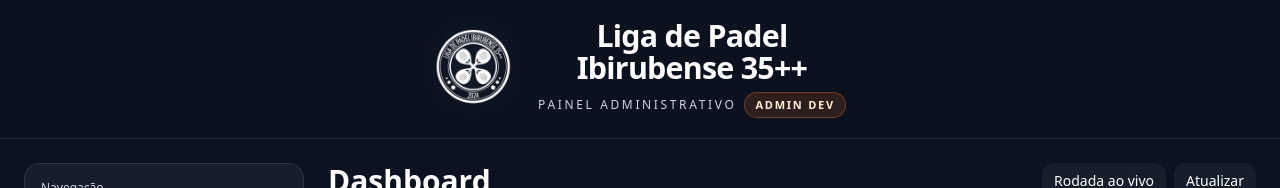
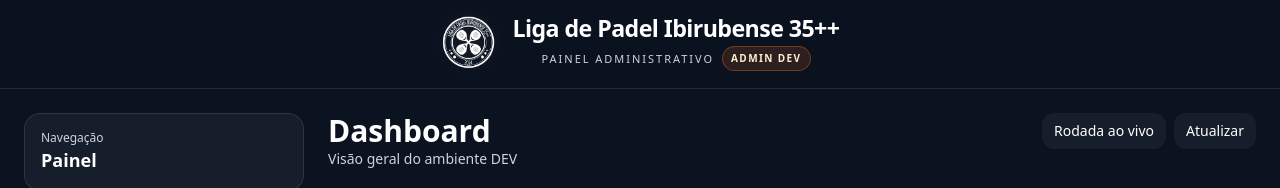
Before and after one commit to joaomedeirosjr/LPI35-DESENV, a React (Vite) app: page /admin in a window 1280 px wide. Shown: the top 188 px of the page. Built offline with nearby package versions, Linux system fonts and the light colour scheme; no server answers; the database is empty.

Commit message:
Refina header admin e atualiza icones PWA

```diff
--- a/src/pages/admin/AdminLayout.tsx
+++ b/src/pages/admin/AdminLayout.tsx
@@ -261,7 +261,7 @@ export default function AdminLayout() {
   return (
     <div className="min-h-screen w-full bg-gripoBlue text-white">
       <div className="sticky top-0 z-30 w-full border-b border-white/10 bg-gripoBlue/95 backdrop-blur">
-        <div className="w-full px-4 md:px-6 py-4 md:py-5">
+        <div className="w-full px-4 md:px-6 py-3.5 md:py-4">
           <div className="max-w-[1400px] mx-auto">
             <div className="flex items-center gap-3">
               <button
@@ -275,24 +275,24 @@ export default function AdminLayout() {
 
               <div className="flex-1 min-w-0">
                 <div className="flex items-center justify-center">
-                  <div className="flex items-center gap-3 md:gap-6 max-w-full">
+                  <div className="flex items-center gap-3 md:gap-4 max-w-full">
                     <img
                       src="/icons/logo-white-transparent.png"
                       alt="Liga de Padel Ibirubense 35++"
-                      className="h-14 md:h-20 w-auto object-contain shrink-0 drop-shadow-[0_0_12px_rgba(255,255,255,0.08)]"
+                      className="h-11 sm:h-12 md:h-14 w-auto object-contain shrink-0 drop-shadow-[0_0_10px_rgba(255,255,255,0.08)]"
                     />
 
                     <div className="min-w-0 text-center">
-                      <div className="text-[1.05rem] sm:text-[1.2rem] md:text-[1.9rem] font-extrabold tracking-tight leading-[1.05] text-white">
-                        <span className="block">Liga de Padel</span>
-                        <span className="block">Ibirubense 35++</span>
+                      <div className="text-[1rem] sm:text-[1.08rem] md:text-[1.45rem] font-extrabold tracking-tight leading-[1.02] text-white">
+                        <span className="block md:inline">Liga de Padel </span>
+                        <span className="block md:inline">Ibirubense 35++</span>
                       </div>
 
-                      <div className="mt-2 flex items-center justify-center gap-2 flex-wrap">
-                        <div className="text-[10px] md:text-xs uppercase tracking-[0.22em] text-slate-300">
+                      <div className="mt-1.5 flex items-center justify-center gap-2 flex-wrap">
+                        <div className="text-[10px] md:text-[11px] uppercase tracking-[0.18em] text-slate-300">
                           Painel administrativo
                         </div>
-                        <span className="inline-flex items-center rounded-full border border-gripoOrange/35 bg-gripoOrange/15 px-2.5 py-1 text-[10px] md:text-[11px] font-bold uppercase tracking-[0.16em] text-orange-100">
+                        <span className="inline-flex items-center rounded-full border border-gripoOrange/35 bg-gripoOrange/15 px-2 py-[4px] text-[9px] md:text-[10px] font-bold uppercase tracking-[0.14em] text-orange-100">
                           Admin Dev
                         </span>
                       </div>
```
